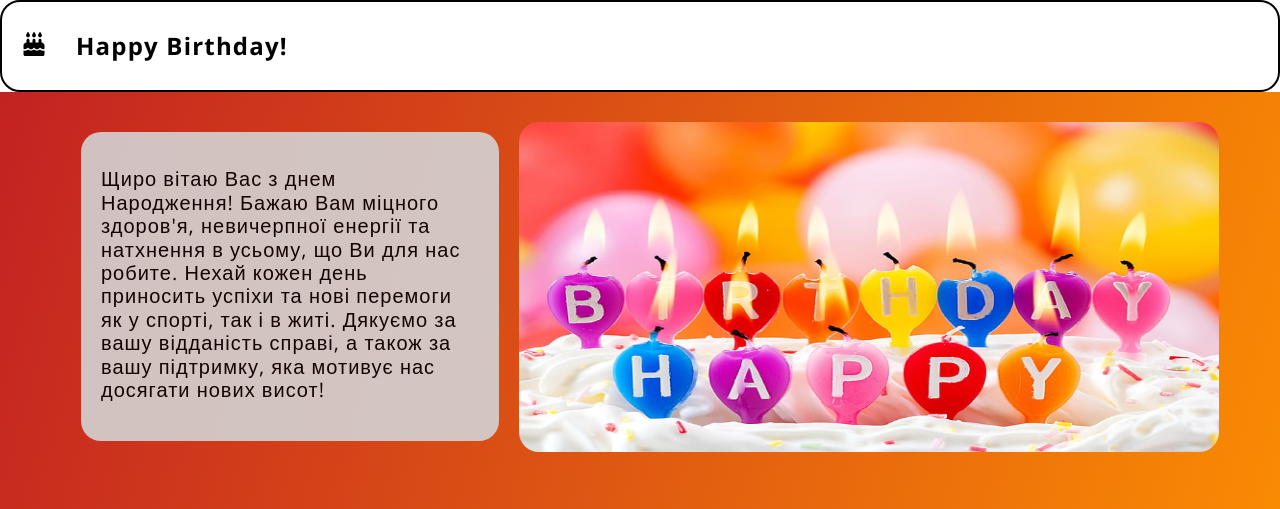
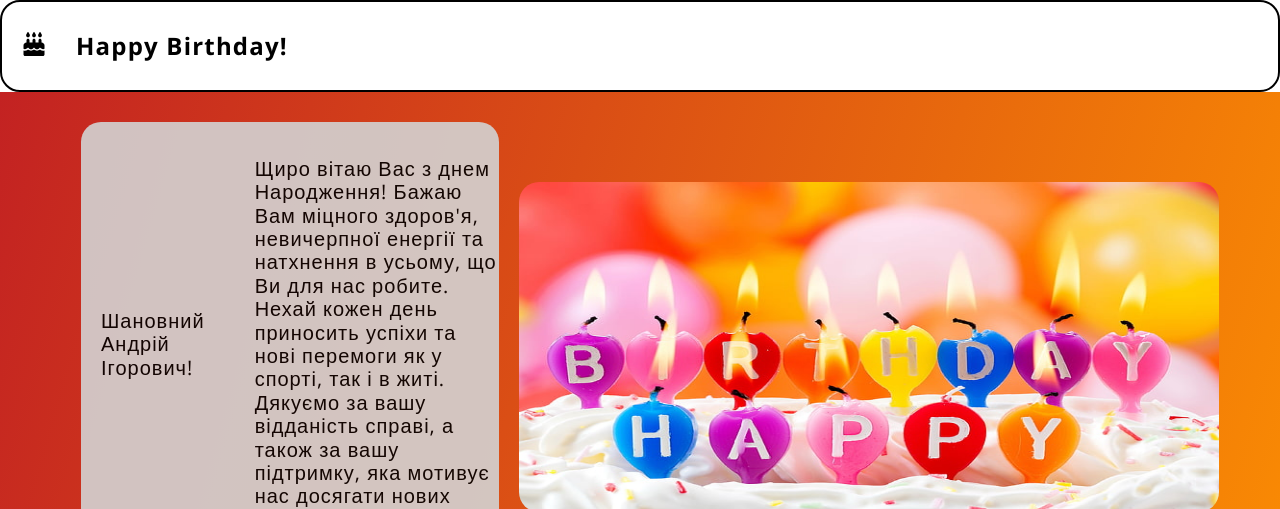
Before and after one commit to ArsenTolkov1305/port, a plain HTML site: page index.html in a window 1280 px wide. Shown: the top 509 px of the page. Drawn offline with nearby package versions, Linux system fonts and the light colour scheme.

Commit message:
Update index.html

```diff
--- a/index.html
+++ b/index.html
@@ -37,6 +37,7 @@
     <main>
       <div class="container">
         <div class="pager">
+    <p>Шановний Андрій Ігорович!</p>
           <p>
             Щиро вітаю Вас з днем Народження! Бажаю Вам міцного здоров'я,
             невичерпної енергії та натхнення в усьому, що Ви для нас робите.
```
